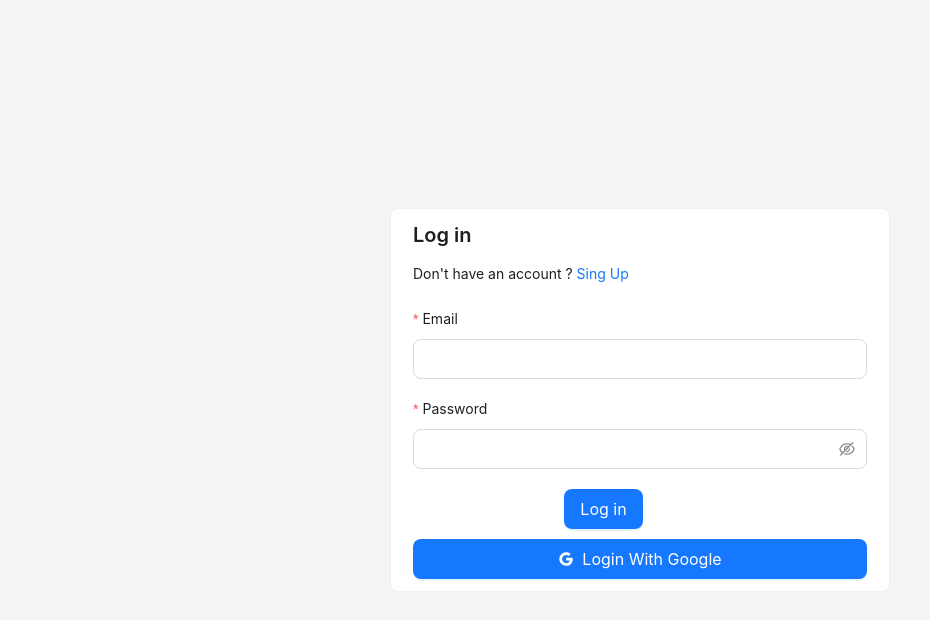
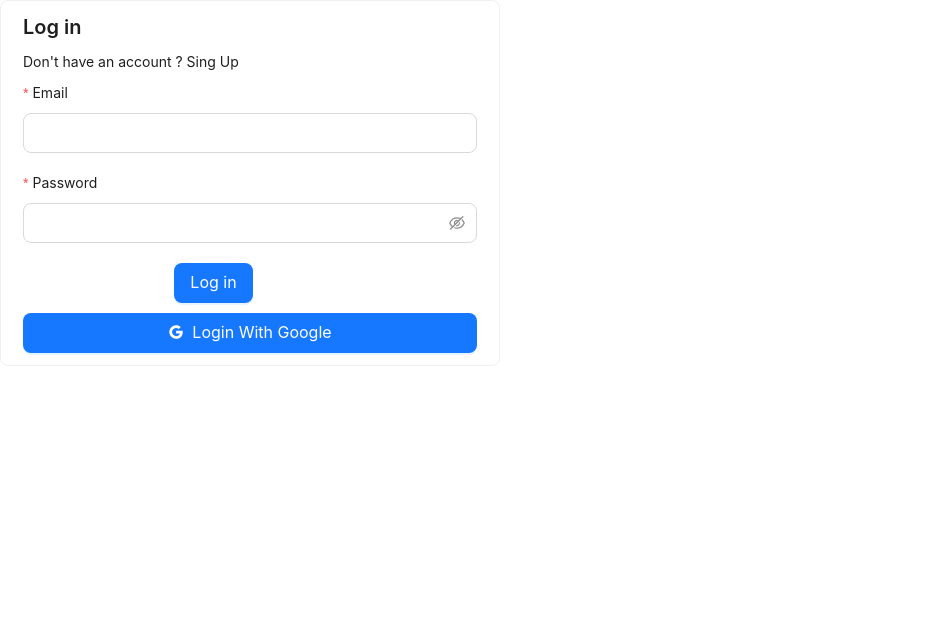
Before and after one commit to ADHIL-MOHAMMED-P-N/moneyminder, a React (Create React App) app: page /login in a window 1280 px wide. Shown: the top 620 px of the page, without its empty margins (0-930 px from the left). Built offline with nearby package versions, Linux system fonts and the light colour scheme; no server answers; the database is empty.

Commit message:
tailwind config

```diff
--- a/package.json
+++ b/package.json
@@ -40,5 +40,8 @@
       "last 1 firefox version",
       "last 1 safari version"
     ]
+  },
+  "devDependencies": {
+    "tailwindcss": "^3.4.1"
   }
 }
--- a/src/App.js
+++ b/src/App.js
@@ -11,7 +11,6 @@
 import LoginPage from "./pages/LoginPage";
 import LogoutPage from "./pages/LogoutPage";
 import Error404 from "./pages/Error404";
-import Error500 from "./pages/Error500";
 import Account from "./pages/Account.js";
 import { ExpenseProvider } from "./context/ExpenseContext";
 import { IncomeProvider } from "./context/IncomeContext";
--- a/src/Layout/HomeLayout.jsx
+++ b/src/Layout/HomeLayout.jsx
@@ -19,8 +19,6 @@
     color: "#fff",
   };
   const footerStyle = {
-    /*    position: "sticky",
-    bottom: 0, */
     backgroundColor: "#001529",
     color: "#fff",
   };
@@ -36,7 +34,7 @@
         <Content style={contentStyle}>
           <div
             style={{
-              padding: 40,
+              padding: 10,
             }}
           >
             <Outlet />
--- a/src/index.css
+++ b/src/index.css
@@ -1,3 +1,7 @@
+@tailwind base;
+@tailwind components;
+@tailwind utilities;
+
 body {
   margin: 0;
   font-family: -apple-system, BlinkMacSystemFont, "Segoe UI", "Roboto", "Oxygen",
--- a/src/pages/LoginPage.js
+++ b/src/pages/LoginPage.js
@@ -72,15 +72,7 @@
       {contextHolder}
       {/* context for alert message */}
 
-      <div
-        style={{
-          display: "flex",
-          justifyContent: "center",
-          alignItems: "center",
-          minHeight: "100vh",
-          backgroundColor: "#f5f5f5",
-        }}
-      >
+      <div>
         <Card
           size="small"
           style={{
--- /dev/null
+++ b/tailwind.config.js
@@ -0,0 +1,8 @@
+/** @type {import('tailwindcss').Config} */
+module.exports = {
+  content: ["./src/**/*.{js,jsx,ts,tsx}"],
+  theme: {
+    extend: {},
+  },
+  plugins: [],
+};
```
Also changed, not shown: 1 other file (tests, documents, lock files or other folders).
